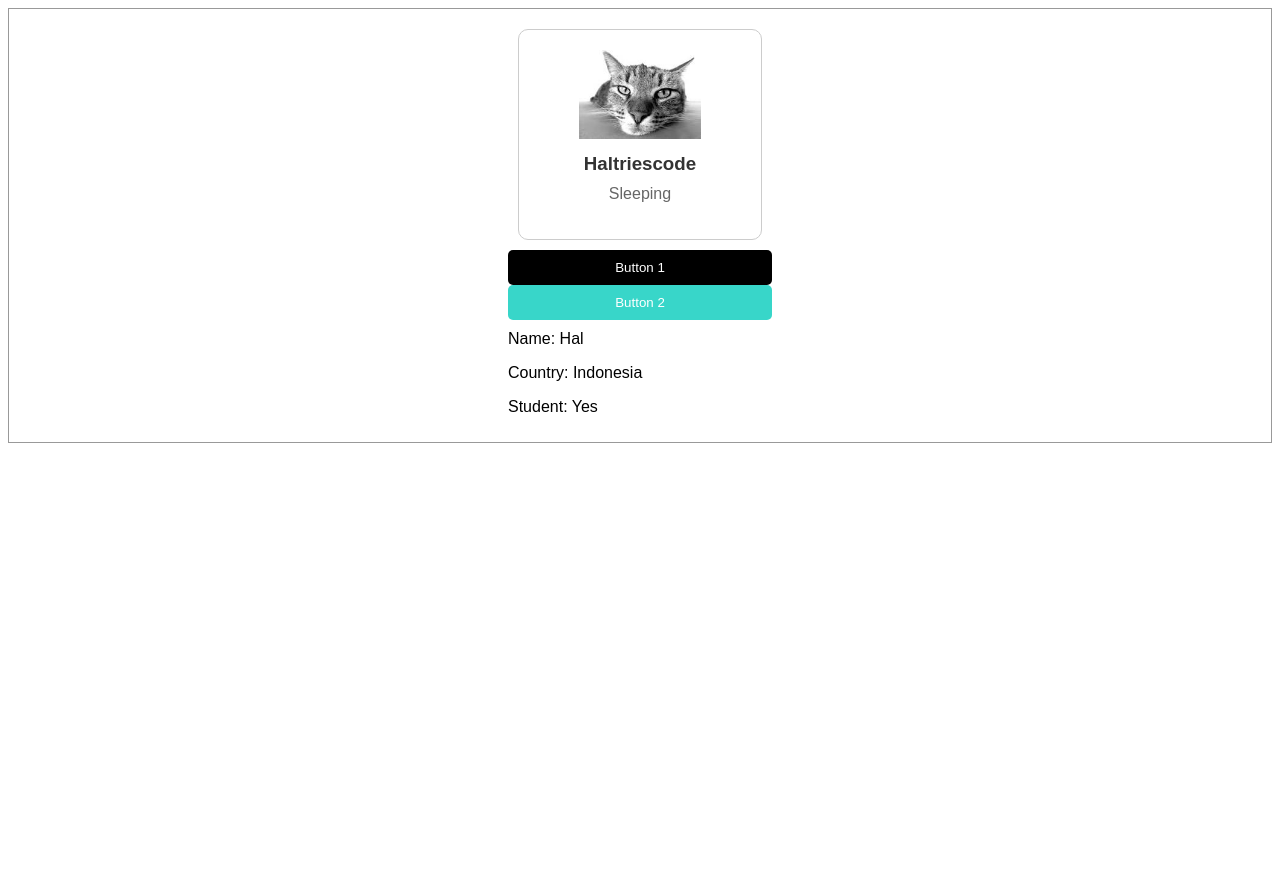
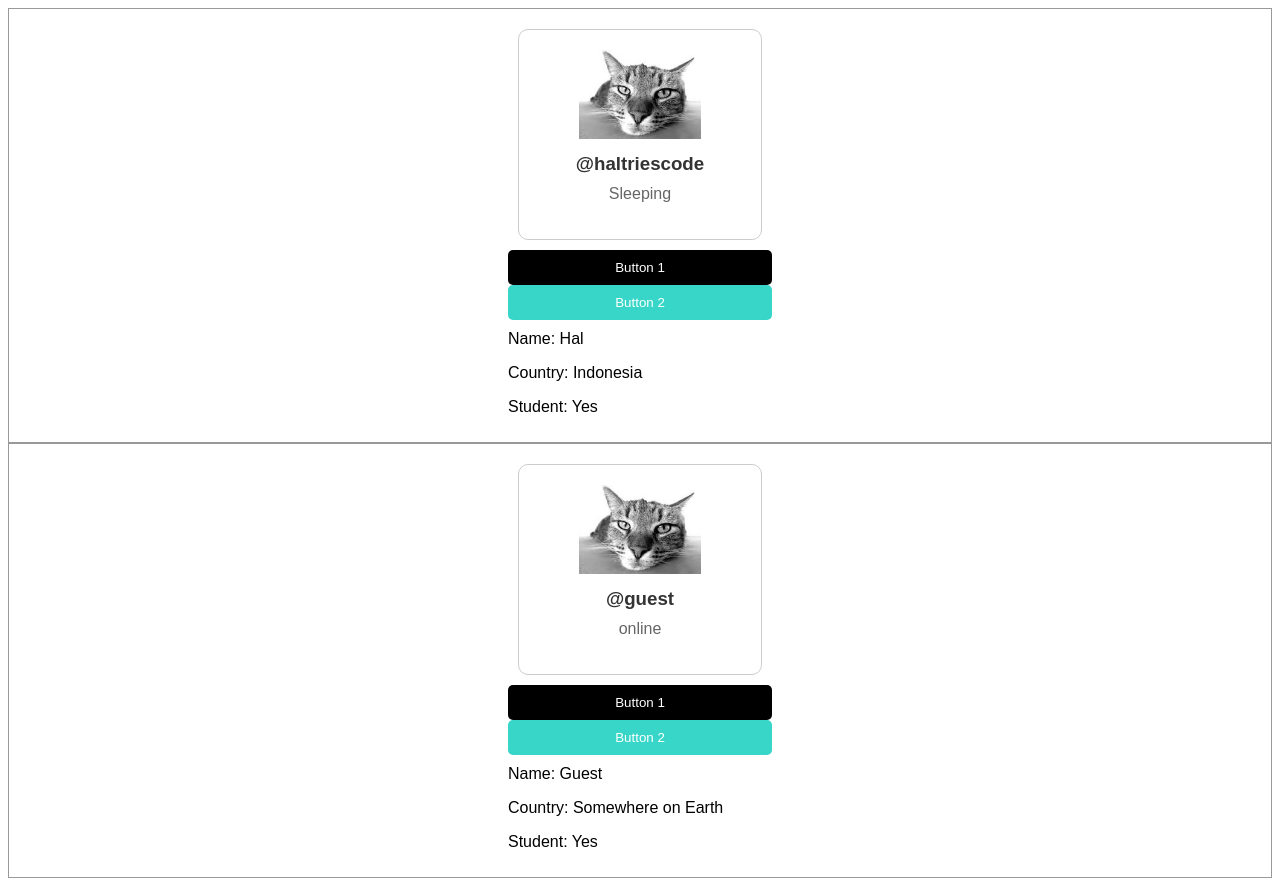
Before and after one commit to haltriescode/learn-react, a React (Vite) app: page / in a window 1280 px wide. Before the commit the page ends 800 px from the top, so only its background shows below. Built offline with nearby package versions, Linux system fonts and the light colour scheme.

Commit message:
learn-props

```diff
--- a/src/App.jsx
+++ b/src/App.jsx
@@ -4,11 +4,19 @@ import Student from './Student.jsx'
 
 function App() {
   return(
+      <div className="container">
+        <div className="student">
+        <Card username="@haltriescode" status="Sleeping"/>
+        <Button/>
+        <Student name="Hal" country="Indonesia" isStudent={true}/>
+      </div>
       <div className="student">
         <Card/>
         <Button/>
-        <Student name="Hal" country="Indonesia" isStudent={true}/>
+        <Student/>
       </div>
+      </div>
+
 
 );
 }
--- a/src/Card.jsx
+++ b/src/Card.jsx
@@ -1,13 +1,24 @@
 import cat from './assets/cat.jpg'
+import PropTypes from 'prop-types'
 
-function Card(){
+function Card(props){
     return(
         <div className="card">
             <img className="card-image" src={cat} alt="profile picture"></img>
-            <h3 className="card-title">Haltriescode</h3>
-            <p className="card-text">Sleeping</p>
+            <h3 className="card-title">{props.username}</h3>
+            <p className="card-text">{props.status}</p>
         </div>
     )
 }
 
+Card.propTypes = {
+    username: PropTypes.string,
+    status: PropTypes.string,
+}
+
+Card.defaultProps = {
+    username: "@guest",
+    status: "online"
+}
+
 export default Card
--- a/src/Student.jsx
+++ b/src/Student.jsx
@@ -1,4 +1,4 @@
-import App from "./App"
+import PropTypes from 'prop-types'
 
 // Props
 function Student(props){
@@ -10,5 +10,21 @@ function Student(props){
         </div>
     )
 }
+// Setting props to only include specific data type
+// This is good for debugging
 
+Student.propTypes = {
+    name: PropTypes.string,
+    age: PropTypes.number,
+    isStudent: PropTypes.bool,
+}
+
+// Default Props
+// Works when there is no props input
+
+Student.defaultProps = {
+    name: "Guest",
+    country: "Somewhere on Earth",
+    isStudent: true
+}
 export default Student
```
